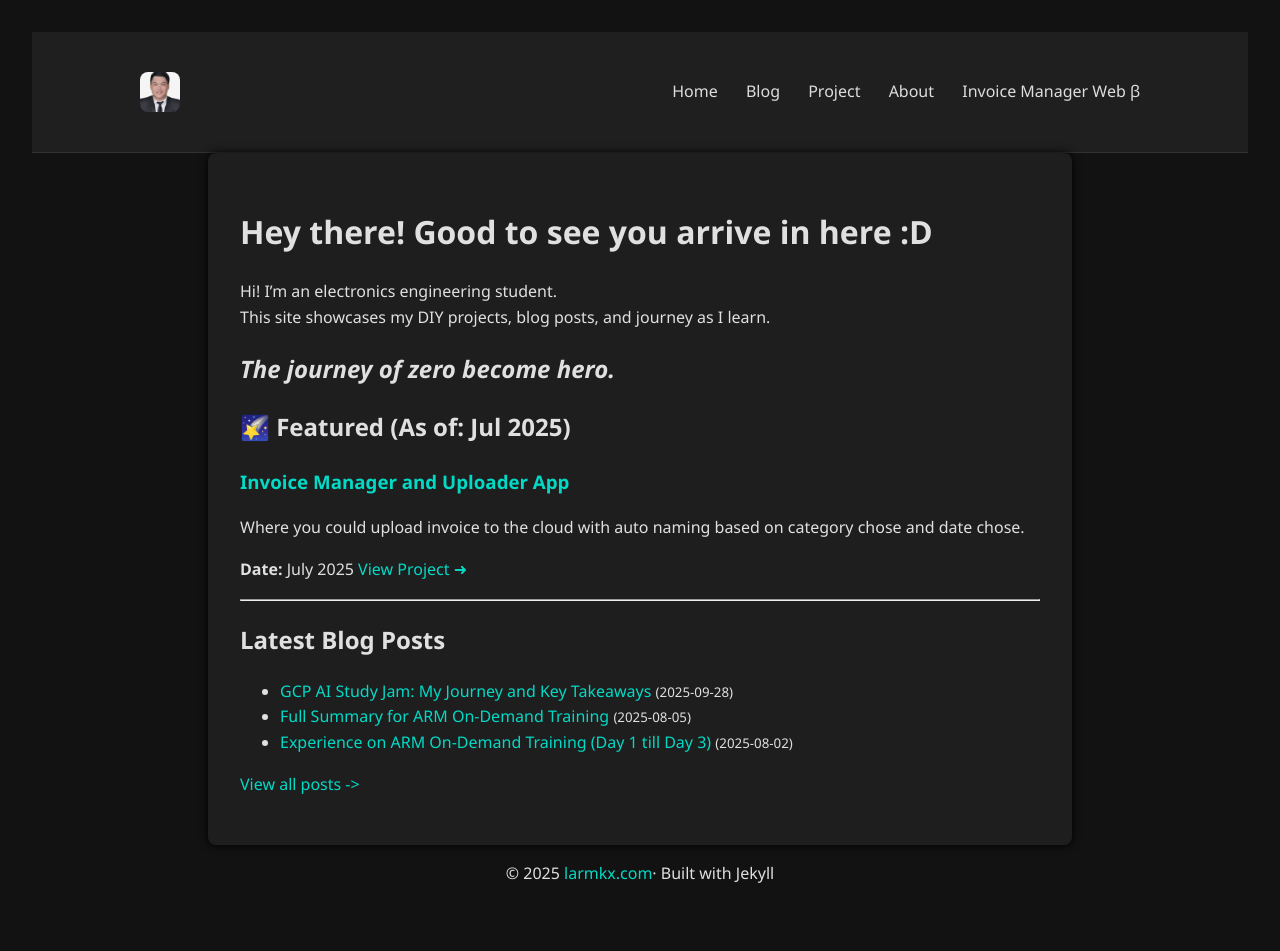
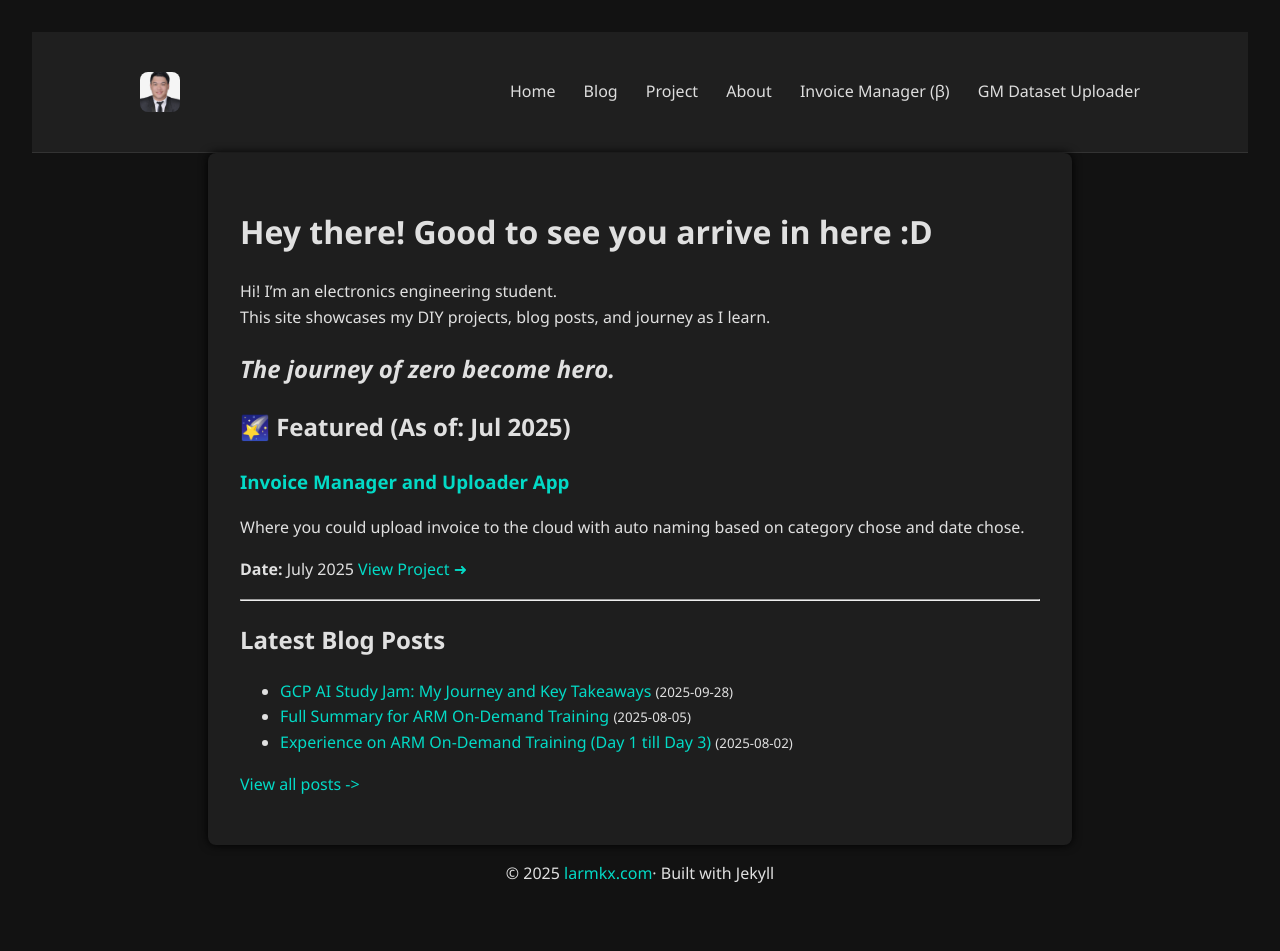
Before and after one commit to lkaixian/larmkx-site, a Jekyll site: the page built from index.md, in a window 1280 px wide. Built offline with Jekyll 4.4.1, drawn with Linux system fonts in a browser that asks for light colours; nearby versions of some CDN libraries; comment, search, counter and statistics services are not loaded.

Commit message:
Update Invoice Manager link and add GM Dataset Uploader

```diff
--- a/_layouts/default.html
+++ b/_layouts/default.html
@@ -54,7 +54,8 @@
       <a href="/blog">Blog</a>
       <a href="/project">Project</a>
       <a href="/about">About</a>
-      <a href="/invoice_manager_web">Invoice Manager Web β</a>
+      <a href="/invoice_manager_web">Invoice Manager (β)</a>
+      <a href="/gm-dataset-uploader">GM Dataset Uploader</a>
     </nav>
   </div>
 </header>
```
